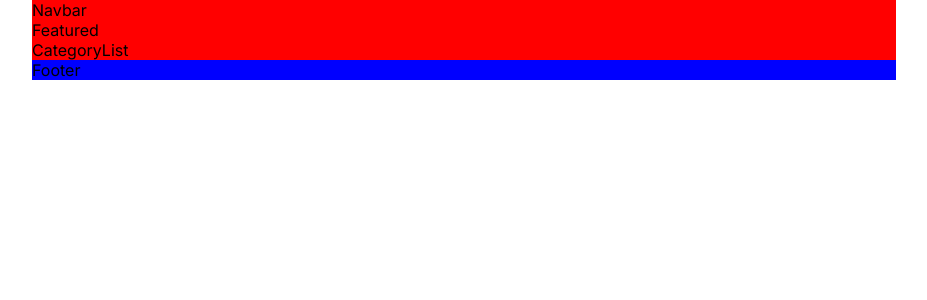
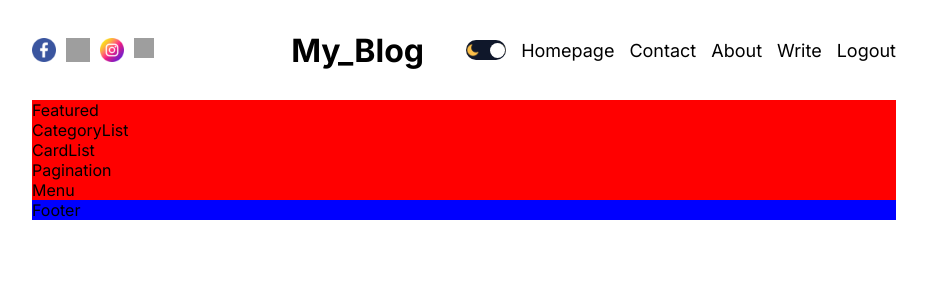
Before and after one commit to B0n-Echo/My_tech_blog, a Next.js app: page / in a window 1280 px wide. Shown: the top 300 px of the page, without its empty margins (176-1103 px from the left). Built offline with nearby package versions, Linux system fonts and the light colour scheme; grey boxes are pictures that could not be loaded.

Commit message:
feat(nikhil_navigation): add navigation and update theme

```diff
--- a/src/app/globals.css
+++ b/src/app/globals.css
@@ -19,6 +19,20 @@
 a{
   color: inherit;
   text-decoration: none;
+}
+
+.dark {
+  --bg: #0f172a;
+  --textColor: #ddd;
+  --softBg: #1f273a;
+  --softTextColor: #a6a6a6;
+}
+
+.light {
+  --bg: white;
+  --textColor: black;
+  --softBg: #f0f0f0;
+  --softTextColor: #626262;
 }
 
 .container{
--- a/src/app/layout.js
+++ b/src/app/layout.js
@@ -2,6 +2,8 @@
 import './globals.css'
 import { Inter } from 'next/font/google'
 import Footer from '@/components/footer/Footer'
+import { ThemeContextProvider } from '@/context/ThemeContext'
+import ThemeProvider from '@/providers/ThemeProvider'
 
 const inter = Inter({ subsets: ['latin'] })
 
@@ -14,6 +16,8 @@
   return (
     <html lang="en">
       <body className={inter.className}>
+        <ThemeContextProvider>
+          <ThemeProvider>
             <div className="container">
               <div className='wrapper'>
                 <Navbar />
@@ -21,6 +25,8 @@
                 <Footer />
               </div>
             </div>
+          </ThemeProvider>
+        </ThemeContextProvider>
       </body>
     </html>
   )
--- a/src/app/page.jsx
+++ b/src/app/page.jsx
@@ -1,12 +1,18 @@
 import Featured from "@/components/featured/Featured";
 import styles from "./homepage.module.css";
 import CategoryList from "@/components/categoryList/CategoryList";
+import CardList from "@/components/cardList/CardList";
+import Menu from "@/components/menu/Menu";
 
 export default function Home() {
   return (
     <div className={styles.container}>
       <Featured />
       <CategoryList />
+      <div className={styles.content}>
+          <CardList />
+          <Menu />
+      </div>
     </div>
   )
 }
--- /dev/null
+++ b/src/components/authLinks/AuthLinks.jsx
@@ -0,0 +1,51 @@
+'use client'
+
+import React, { useState } from 'react'
+import styles from './authLinks.module.css'
+import Link from 'next/link';
+
+const AuthLinks = () => {
+
+  const [open, setOpen] = useState(false)
+  const status = "notauthenticated";
+  return (
+    <>
+      {status === "unauthenticated" ? (
+        <Link href="/login" className={styles.link}>
+          Login
+        </Link>
+      ) : (
+        <>
+          <Link href="/write" className={styles.link}>
+            Write
+          </Link>
+          <span className={styles.link}>
+            Logout
+          </span>
+        </>
+      )}
+      <div className={styles.burger} onClick={() => setOpen(!open)}>
+        <div className={styles.line}></div>
+        <div className={styles.line}></div>
+        <div className={styles.line}></div>
+      </div>
+      {open && (
+        <div className={styles.responsiveMenu}>
+          <Link href="/">Homepage</Link>
+          <Link href="/">About</Link>
+          <Link href="/">Contact</Link>
+          {status === "notauthenticated" ? (
+            <Link href="/login">Login</Link>
+          ) : (
+            <>
+              <Link href="/write">Write</Link>
+              <span className={styles.link}>Logout</span>
+            </>
+          )}
+        </div>
+      )}
+    </>
+  );
+};
+
+export default AuthLinks;
--- /dev/null
+++ b/src/components/authLinks/authLinks.module.css
@@ -0,0 +1,44 @@
+.link {
+  cursor: pointer;
+}
+
+.burger {
+  width: 20px;
+  height: 16px;
+  flex-direction: column;
+  justify-content: space-between;
+  cursor: pointer;
+  display: none;
+}
+
+.line {
+  width: 100%;
+  height: 2px;
+  background-color: var(--textColor);
+}
+
+.responsiveMenu{
+  position: absolute;
+  top: 100px;
+  left: 0;
+  background-color: var(--bg);
+  height: calc(100vh - 100px);
+  width: 100%;
+  display: flex;
+  flex-direction: column;
+  align-items: center;
+  justify-content: center;
+  gap: 50px;
+  font-size: 36px;
+  z-index: 999;
+}
+
+@media screen and (max-width: 640px) {
+  .burger {
+    display: flex;
+  }
+
+  .link{
+    display: none;
+  }
+}
--- a/src/components/cardList/CardList.jsx
+++ b/src/components/cardList/CardList.jsx
@@ -1,9 +1,12 @@
 import React from 'react'
 import styles from "./cardList.module.css"
+import Pagination from '../pagination/Pagination'
 
 function CardList() {
   return (
-    <div className={styles.container}>CardList</div>
+    <div className={styles.container}>CardList
+    <Pagination />
+    </div>
   )
 }
 
--- a/src/components/navbar/Navbar.jsx
+++ b/src/components/navbar/Navbar.jsx
@@ -1,9 +1,28 @@
 import React from 'react'
 import styles from "./navbar.module.css"
+import Image from 'next/image'
+import Link from 'next/link'
+import AuthLinks from '../authLinks/AuthLinks'
+import ThemeToggle from '../themeToggle/ThemeToggle'
 
 const Navbar = () => {
   return (
-    <div className={styles.container}>Navbar</div>
+    <div className={styles.container}>
+      <div className={styles.social}>
+        <Image src="/facebook.png" alt="facebook" width={24} height={24}/>
+        <Image src="/github.png" alt="github" width={24} height={24}/>
+        <Image src="/instagram.png" alt="instagram" width={24} height={24}/>
+        <Image src="/x.png" alt="X" width={20} height={20}/>
+      </div>
+      <div className={styles.logo}>My_Blog</div>
+      <div className={styles.links}>
+        <ThemeToggle />
+        <Link href="/" className={styles.link}>Homepage</Link>
+        <Link href="/" className={styles.link}>Contact</Link>
+        <Link href="/" className={styles.link}>About</Link>
+        <AuthLinks />
+      </div>
+    </div>
   )
 }
 
--- a/src/components/navbar/navbar.module.css
+++ b/src/components/navbar/navbar.module.css
@@ -1,3 +1,62 @@
-.container{
-  background-color: red;
+.container {
+  display: flex;
+  align-items: center;
+  justify-content: space-between;
+  height: 100px;
 }
+
+.social {
+ display: flex;
+ gap: 10px;
+ flex: 1;
+}
+
+.logo {
+flex: 1;
+text-align: center;
+font-size: 36px;
+font-weight: bold;
+}
+
+.links{
+  display: flex;
+  gap: 20px;
+  flex: 1;
+  align-items: center;
+  font-size: 20px;
+}
+
+@media screen and (max-width: 1280px) {
+  .logo {
+    font-size: 32px;
+  }
+  .links {
+    font-size: 18px;
+    gap: 15px
+  }
+}
+
+@media screen and (max-width: 1024px) {
+  .social {
+    display: none;
+  }
+  .logo {
+   text-align: left;
+  }
+}
+
+@media screen and (max-width: 768px) {
+  .logo {
+   font-size: 24;
+  }
+}
+
+@media screen and (max-width: 640px) {
+  .links{
+    justify-content: flex-end;
+  }
+
+  .link {
+   display: none;
+  }
+}
--- /dev/null
+++ b/src/components/themeToggle/ThemeToggle.jsx
@@ -0,0 +1,33 @@
+"use client";
+
+import React, { useContext } from 'react'
+import styles from './themeToggle.module.css'
+import Image from 'next/image'
+import { ThemeContext } from '@/context/ThemeContext';
+
+const ThemeToggle = () => {
+  const { toggle, theme } = useContext(ThemeContext);
+
+  return (
+    <div
+      className={styles.container}
+      onClick={toggle}
+      style={
+        theme === "dark" ? { backgroundColor: "white" } : { backgroundColor: "#0f172a" }
+      }
+    >
+      <Image src="/moon.png" alt="" width={14} height={14} />
+      <div
+        className={styles.ball}
+        style={
+          theme === "dark"
+            ? { left: 1, background: "#0f172a" }
+            : { right: 1, background: "white" }
+        }
+      ></div>
+      <Image src="/sun.png" alt="" width={14} height={14} />
+    </div>
+  );
+};
+
+export default ThemeToggle;
--- /dev/null
+++ b/src/components/themeToggle/themeToggle.module.css
@@ -0,0 +1,17 @@
+.container {
+  width: 40px;
+  height: 20px;
+  border-radius: 50px;
+  cursor: pointer;
+  display: flex;
+  align-items: center;
+  justify-content: space-between;
+  position: relative;
+}
+
+.ball{
+  width: 15px;
+  height: 15px;
+  border-radius: 50%;
+  position: absolute;
+}
--- /dev/null
+++ b/src/context/ThemeContext.jsx
@@ -0,0 +1,32 @@
+"use client";
+
+import { createContext, useEffect, useState } from "react";
+
+export const ThemeContext = createContext();
+
+const getFromLocalStorage = () => {
+  if (typeof window !== "undefined") {
+    const value = localStorage.getItem("theme");
+    return value || "light";
+  }
+};
+
+export const ThemeContextProvider = ({ children }) => {
+  const [theme, setTheme] = useState(() => {
+    return getFromLocalStorage();
+  });
+
+  const toggle = () => {
+    setTheme(theme === "light" ? "dark" : "light");
+  };
+
+  useEffect(() => {
+    localStorage.setItem("theme", theme);
+  }, [theme]);
+
+  return (
+    <ThemeContext.Provider value={{ theme, toggle }}>
+      {children}
+    </ThemeContext.Provider>
+  );
+};
--- /dev/null
+++ b/src/providers/ThemeProvider.jsx
@@ -0,0 +1,19 @@
+"use client";
+
+import { ThemeContext } from "@/context/ThemeContext";
+import React, { useContext, useEffect, useState } from "react";
+
+const ThemeProvider = ({ children }) => {
+  const { theme } = useContext(ThemeContext);
+  const [mounted, setMounted] = useState(false);
+
+  useEffect(() => {
+    setMounted(true);
+  }, []);
+
+  if (mounted) {
+    return <div className={theme}>{children}</div>;
+  }
+};
+
+export default ThemeProvider;
```
Lines whose indentation alone changed are shown as unchanged.
